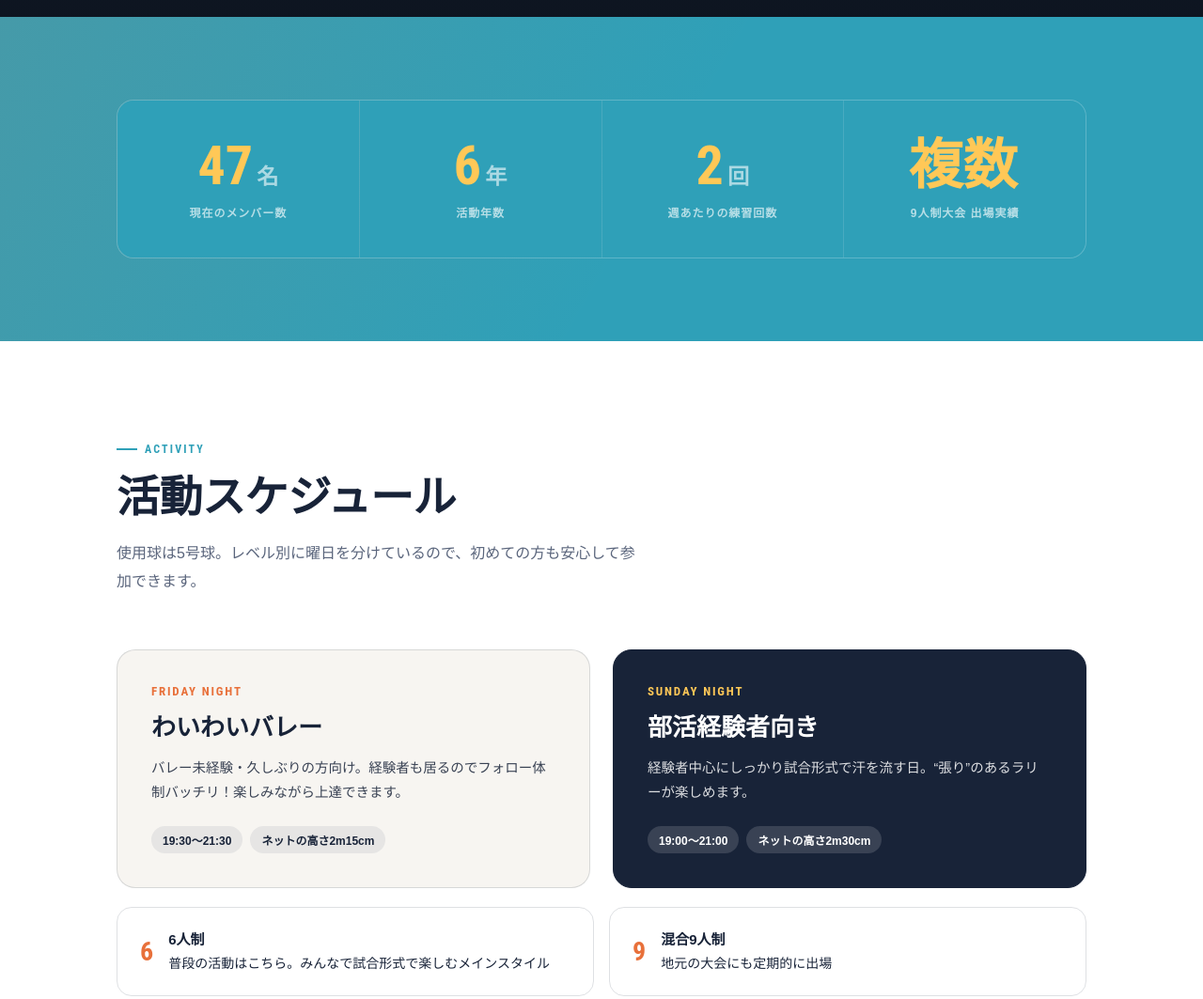
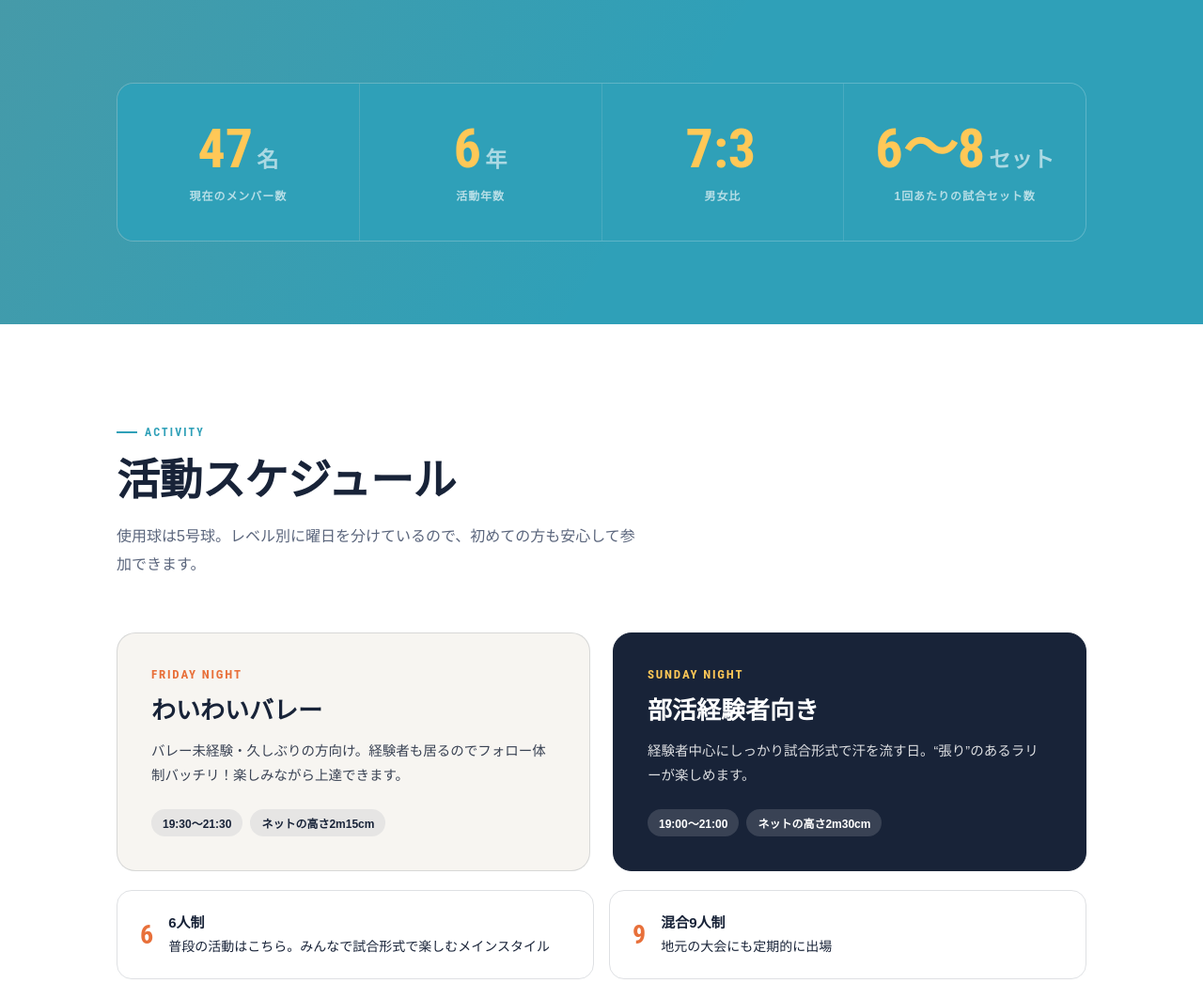
Before and after one commit to brick-volleyball/brick-volleyball.github.io, a plain HTML site: page index.html in a window 1280 px wide. Shown: the part 800-1863 px from the top of the page at 94% size. Drawn offline with Linux system fonts and the light colour scheme.

Commit message:
Add files via upload

```diff
--- a/content.js
+++ b/content.js
@@ -1,7 +1,7 @@
 /* ============================================================
    BRICK サイト文言データ
    ------------------------------------------------------------
-   最終更新日時: 2026-08-12 06:05 JST
+   最終更新日時: 2026-08-12 06:34 JST
    ------------------------------------------------------------
    ここの値を書き換えるだけで、サイト本文がすべて更新されます。
    HTML/CSSは触らなくてOKです。
@@ -36,13 +36,13 @@
   score_2_unit: "年",
   score_2_label: "活動年数",
 
-  score_3_num: "2",
-  score_3_unit: "回",
-  score_3_label: "週あたりの練習回数",
+  score_3_num: "7:3",
+  score_3_unit: "",
+  score_3_label: "男女比",
 
-  score_4_num: "複数",
-  score_4_unit: "",
-  score_4_label: "9人制大会 出場実績",
+  score_4_num: "6〜8",
+  score_4_unit: "セット",
+  score_4_label: "1回あたりの試合セット数",
 
   // ---- 活動スケジュール ----
   activity_eyebrow: "ACTIVITY",
@@ -104,5 +104,5 @@
 
   // ---- フッター ----
   footer_copy: "© 2026 BRICK Volleyball Team, Nagahama Shiga.",
-  site_updated_at: "最終更新: 2026年8月12日 6:05",
+  site_updated_at: "最終更新: 2026年8月12日 6:34",
 };
--- a/index.html
+++ b/index.html
@@ -1,6 +1,3 @@
-
-
-Index · HTML
 <!DOCTYPE html>
 <html lang="ja">
 <head>
@@ -11,7 +8,7 @@
 
 <!-- ============================================================
      BRICK ホームページ
-     最終更新日時: 2026-08-12 06:16 JST
+     最終更新日時: 2026-08-12 06:34 JST
      ------------------------------------------------------------
      文言・数値は content.js にすべて集約しています。
      このHTML/CSSは編集せず、content.js の値だけ書き換えれば
@@ -375,7 +372,7 @@
   .score-num{
     font-family: var(--font-score);
     font-weight: 900;
-    font-size: clamp(38px, 6vw, 58px);
+    font-size: clamp(30px, 5.5vw, 58px);
     color: var(--yellow);
     line-height:1;
     font-variant-numeric: tabular-nums;
```
